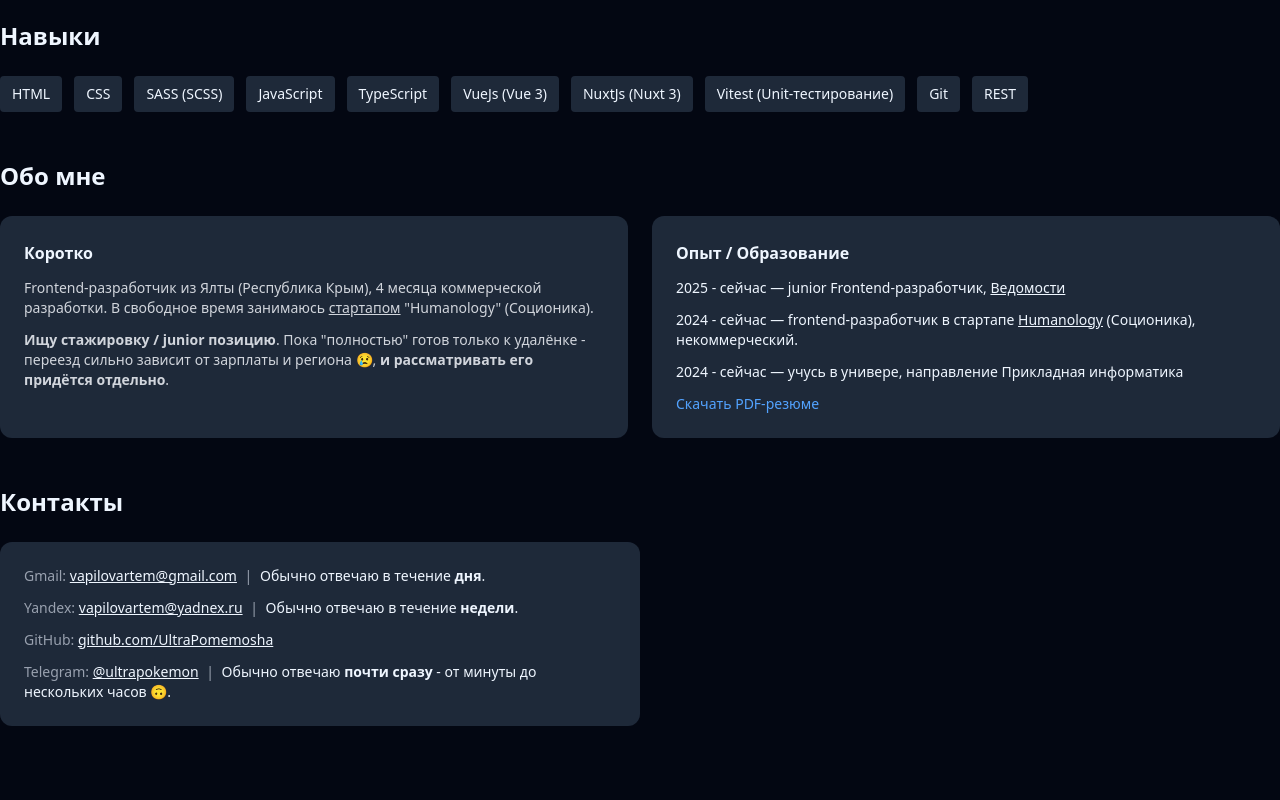
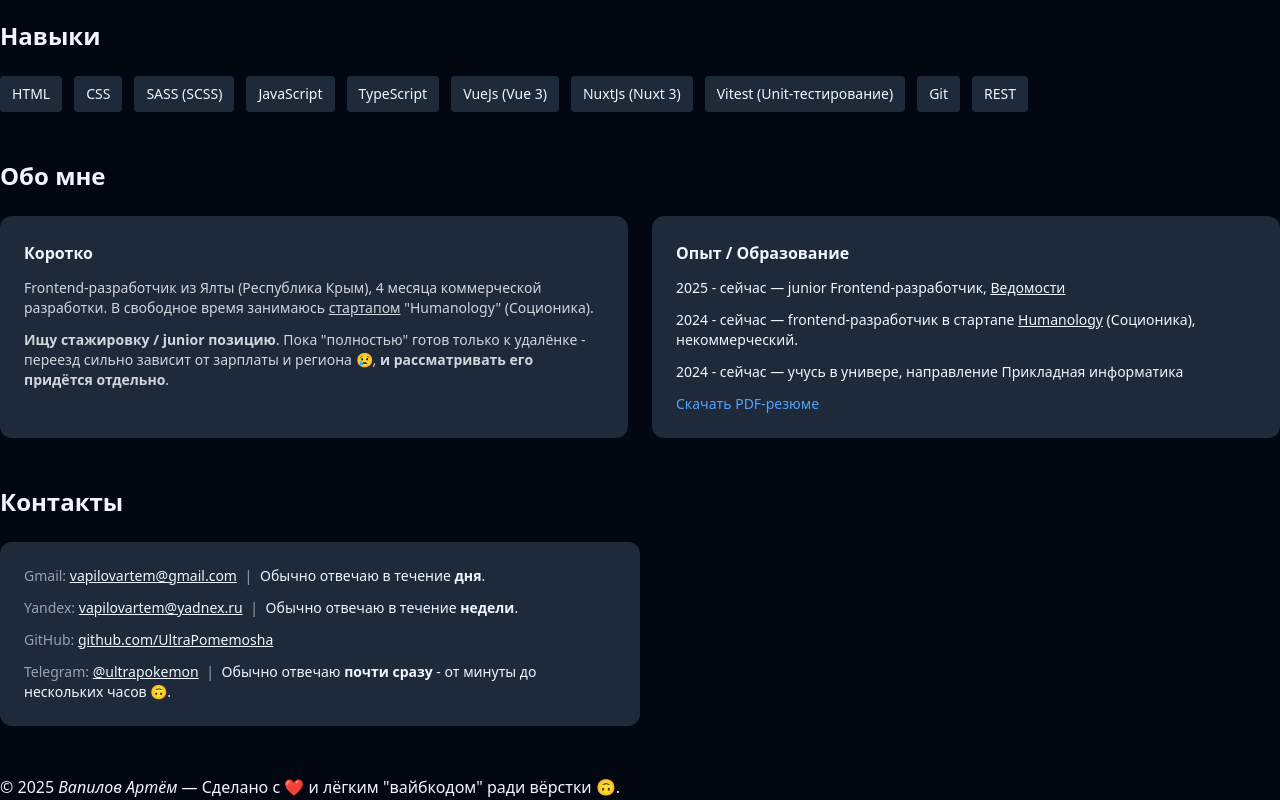
Before and after one commit to UltraPomemosha/my-portfolio, a website built with Vite: page index.html in a window 1280 px wide. Shown: the part 1061-1861 px from the top of the page. Before the commit the page ends 1835 px from the top, so only its background shows below. Built offline with nearby package versions, Linux system fonts and the light colour scheme.

Commit message:
feat: add footer

```diff
--- a/index.html
+++ b/index.html
@@ -304,6 +304,11 @@
       </section>
     </main>
 
+    <footer class="container mx-auto">
+      © <time datetime="2025">2025</time> <em>Вапилов Артём</em> — Сделано с ❤️ и лёгким "вайбкодом" ради вёрстки
+      &#128579;.
+    </footer>
+
     <script type="module" src="/src/main.js"></script>
   </body>
 </html>
```
